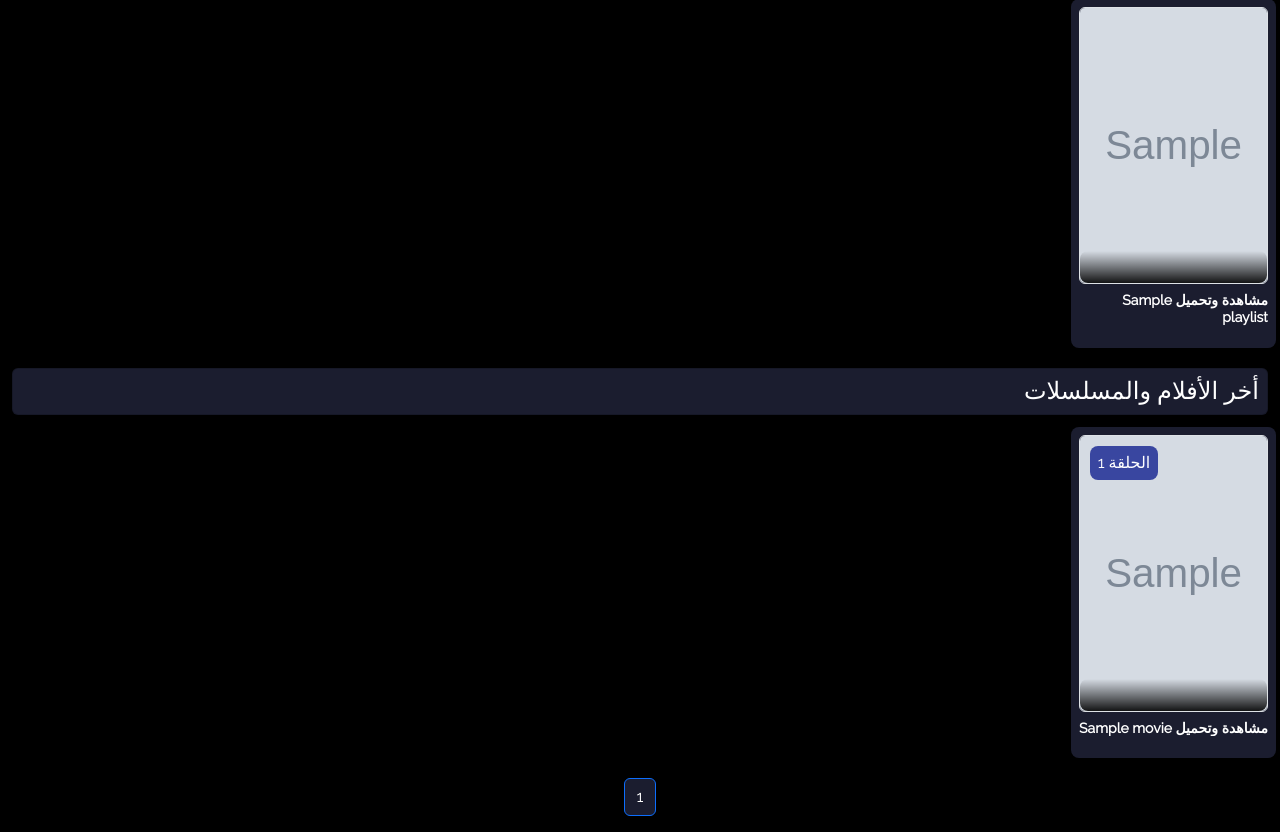
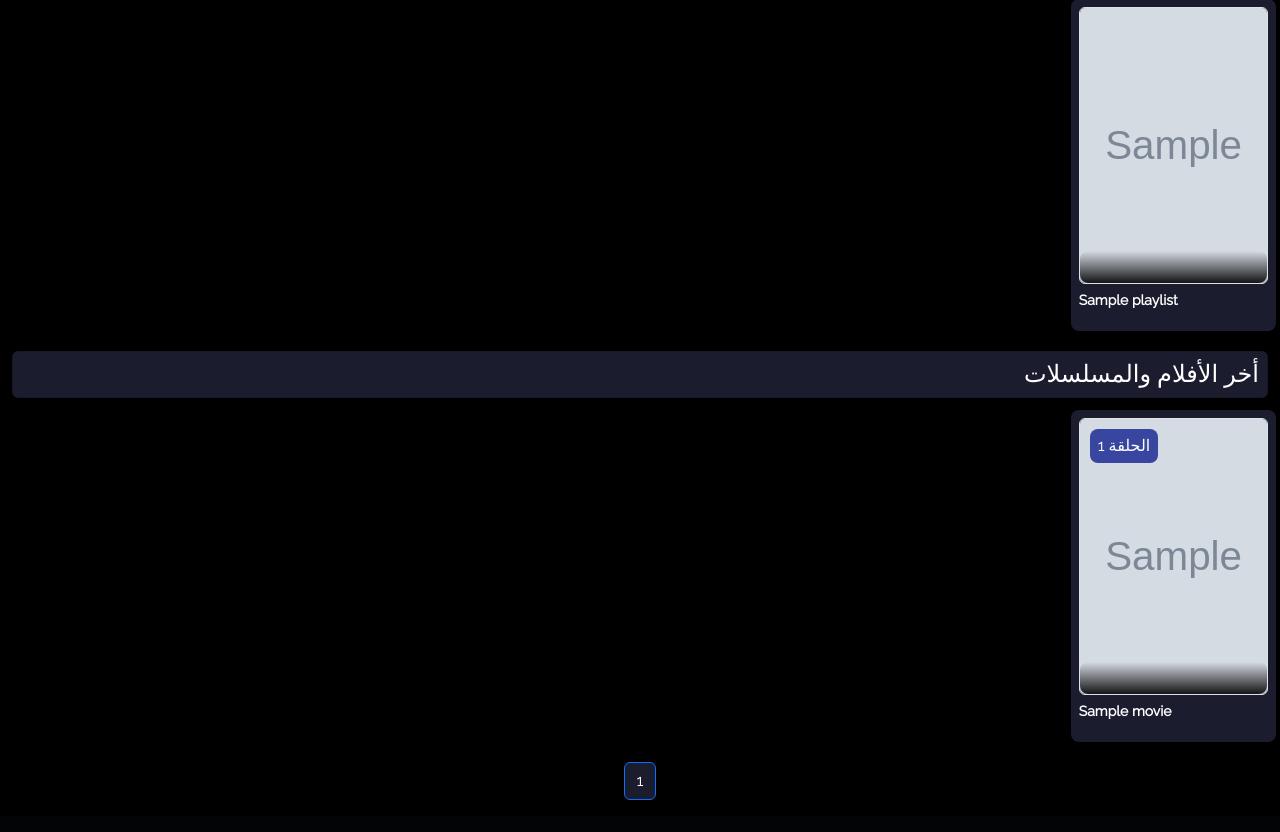
Before and after one commit to hagmir7/freedaz, a Django app: page / in a window 1280 px wide. Shown: the part 813-1645 px from the top of the page. After the commit the page ends 1613 px from the top, so only its background shows below. Run offline with Django 4.2, Linux system fonts and the light colour scheme; tables that the repository leaves empty hold one stand-in row (values such as "Sample post"); grey boxes marked "Sample" are stand-in pictures.

Commit message:
my new commit

```diff
--- a/video/sites/wecima.py
+++ b/video/sites/wecima.py
@@ -135,7 +135,7 @@ def getItem(url, image):
 
 def wecima(request):
     for page in range(5, 0, -1):
-        url = f"https://weciimaa.online/movies/page/{page}/"
+        url = f"https://weciimaa.online/movies/recent/page/{page}/"
         html = requests.get(url)
         soup = BeautifulSoup(html.content, "html.parser")
         results = soup.find_all("div", {'class': 'Thumb--GridItem'})
--- a/video/templates/list/list.html
+++ b/video/templates/list/list.html
@@ -8,7 +8,6 @@
         <div class="p-0 m-0 mb-3 col-md-2 p-1">
             <div class="movie-card m-0">
              <div class="rounded p-0 overflow-hidden border position-relative">
-
                 <a href="/play-list/{{ list.slug }}">
                     {% if list.image %}
                         <img width="100%" class="cover movie-image lazy" src='{% static "img/lazy.svg" %}' data-src="{{ list.image.url }}"  alt="{{ list.title }}">
@@ -17,10 +16,11 @@
                     {% endif %}
                  </a>
                  <div class="movie-card-shadow"> </div>
+                 {% comment %} <div class="movie-card-badg">الموسم {{ list.season }}</div> {% endcomment %}
              </div>
              <div class="rounded p-0 overflow-hidden pt-2">
                  <h2 class="card-title mb-0">
-                     <a href="/play-list/{{ list.slug }}" class="text-white"> مشاهدة مسلسل {{ list.title|truncatechars:70  }}</a>
+                     <a href="/play-list/{{ list.slug }}" class="text-white">{{ list.title|truncatechars:70  }}</a>
                  </h2>
              </div>
             </div>
--- a/video/templates/video/index.html
+++ b/video/templates/video/index.html
@@ -85,7 +85,7 @@
              </div>
              <div class="rounded p-0 overflow-hidden pt-2">
                 <a href="/play-list/{{ serie.slug }}" class="text-white">
-                    <h2 class="card-title mb-0" dir="auto"> مشاهدة وتحميل {{ serie.title|truncatechars:70  }} </h2>
+                    <h2 class="card-title mb-0" dir="auto">{{ serie.title|truncatechars:70  }} </h2>
                 </a>
              </div>
             </div>
@@ -124,7 +124,7 @@
              </div>
              <div class="rounded p-0 overflow-hidden pt-2">
                 <a href="/movie/{{ video.slug }}" class="text-white">
-                    <h2 class="card-title mb-0" dir="auto"> مشاهدة وتحميل {{ video.title|truncatechars:70  }} </h2>
+                    <h2 class="card-title mb-0" dir="auto">{{ video.title|truncatechars:70  }} </h2>
                 </a>
              </div>
             </div>
```
